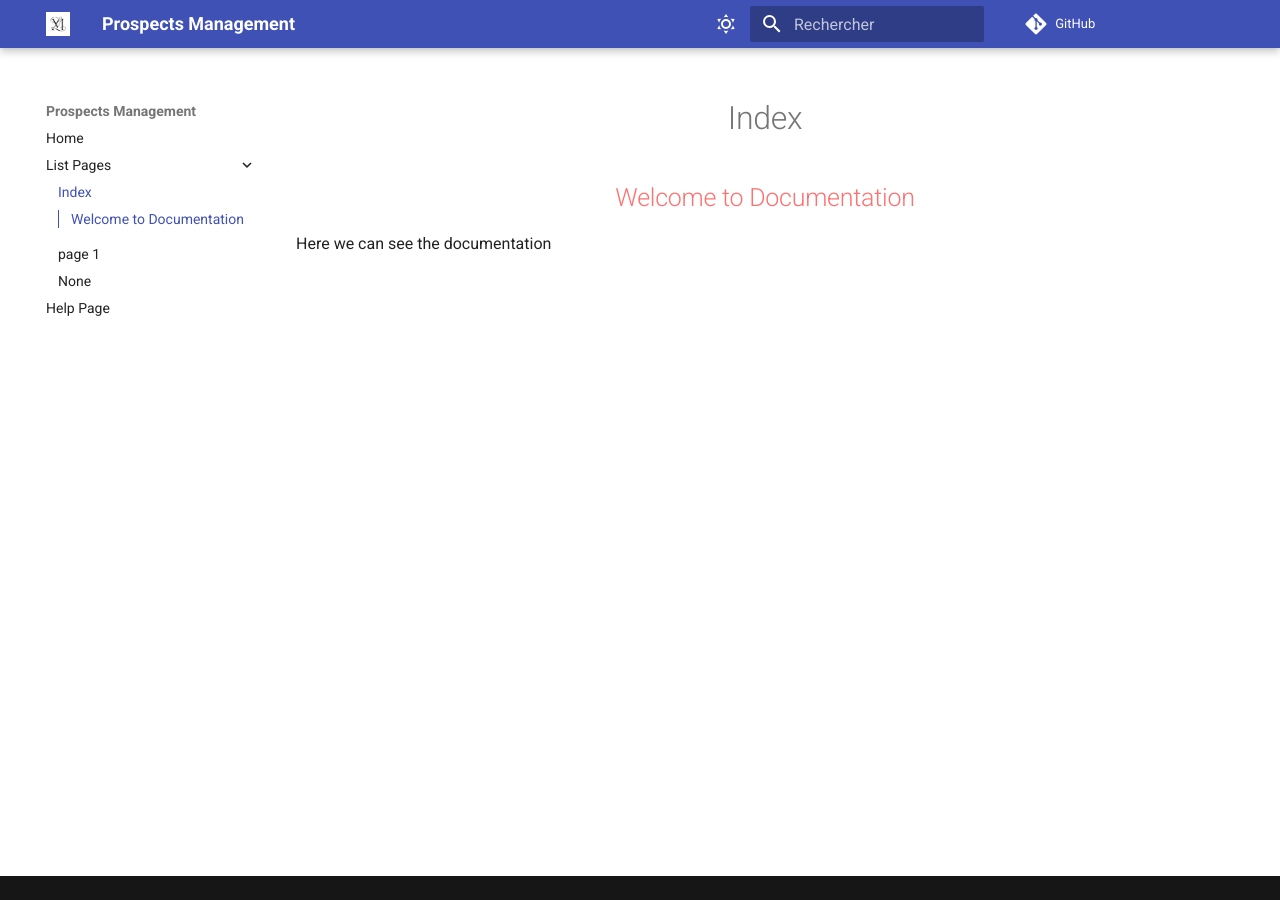
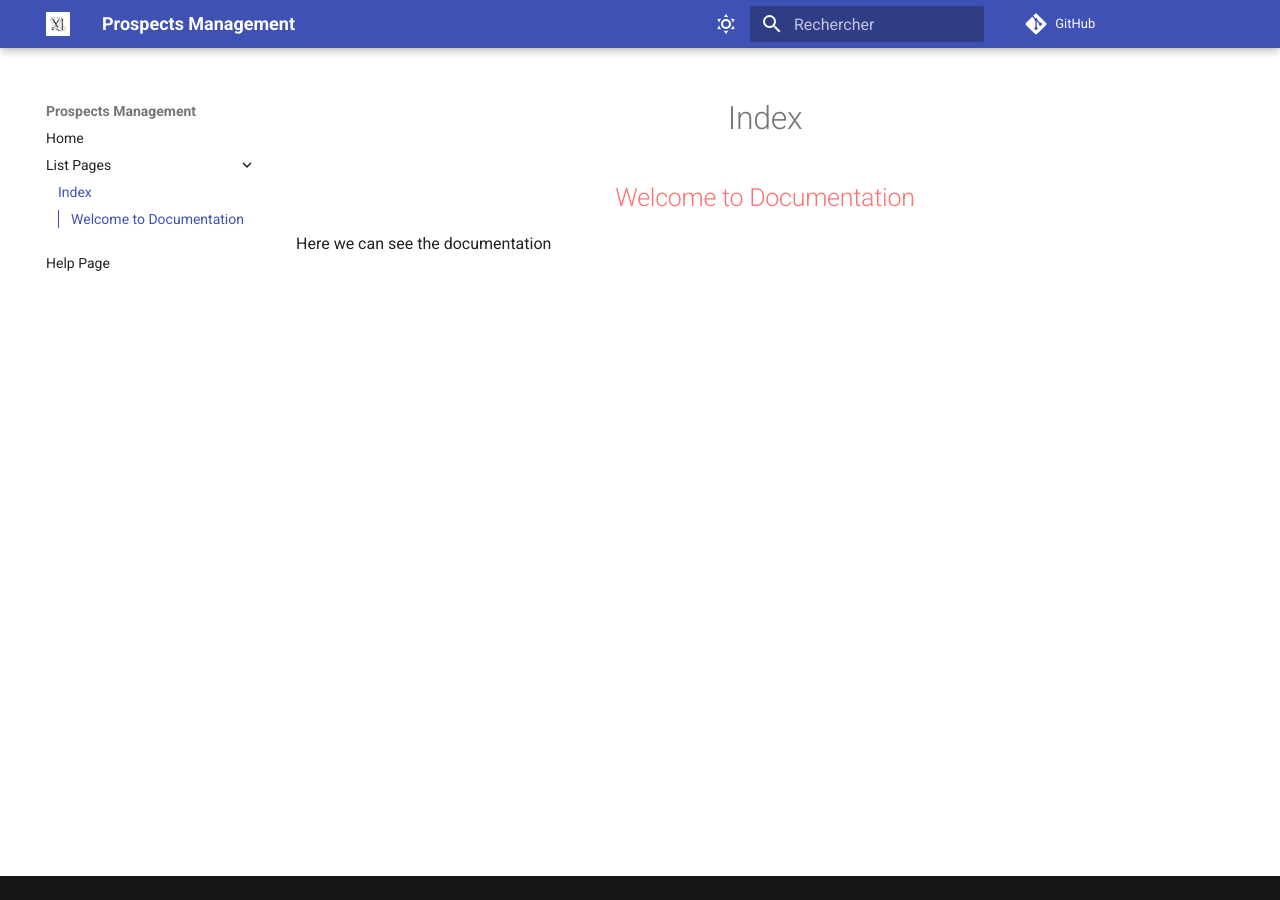
Before and after one commit to LhoMars/ProspectsManagement, an MkDocs documentation site: the page built from docs/pages/index.md, in a window 1280 px wide. Built offline with MkDocs 1.6.1 and Material for MkDocs 9.7.7, drawn with Linux system fonts in a browser that asks for light colours; comment, search, counter and statistics services are not loaded.

Commit message:
update doc

```diff
--- a/mkdocs.yml
+++ b/mkdocs.yml
@@ -8,8 +8,6 @@ nav:
     - Home: index.md
     - List Pages:
         - pages/index.md
-        - page 1: page1.md
-        - page2.md
     - Help Page: help.md
 
 theme:
```
